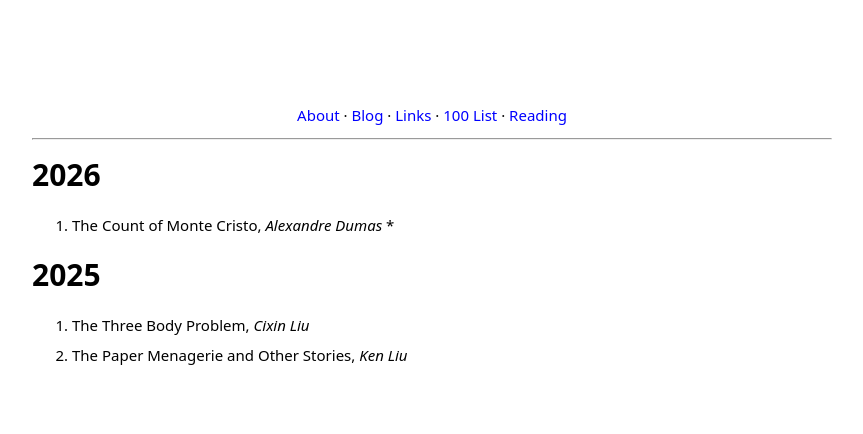
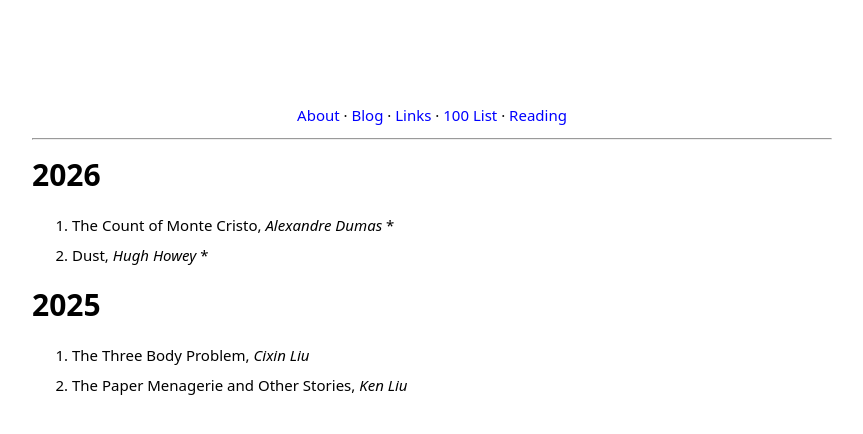
Before and after one commit to hrk-agr/hrk-agr.github.io, a Jekyll site: the page built from reading.md, in a window 1280 px wide. Shown: the top 434 px of the page, without its empty margins (208-1071 px from the left). Built offline with Jekyll 4.4.1, drawn with Linux system fonts in a browser that asks for light colours.

Commit message:
Update 2026 reading list

```diff
--- a/reading.md
+++ b/reading.md
@@ -6,6 +6,7 @@ description: Reading
 
 # 2026
 1. The Count of Monte Cristo, *Alexandre Dumas* \*
+2. Dust, *Hugh Howey* \*
 
 
 # 2025
```
